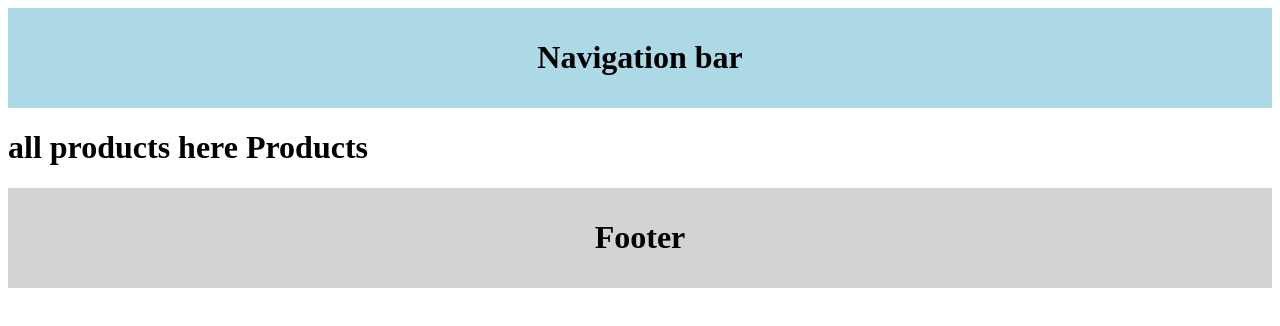
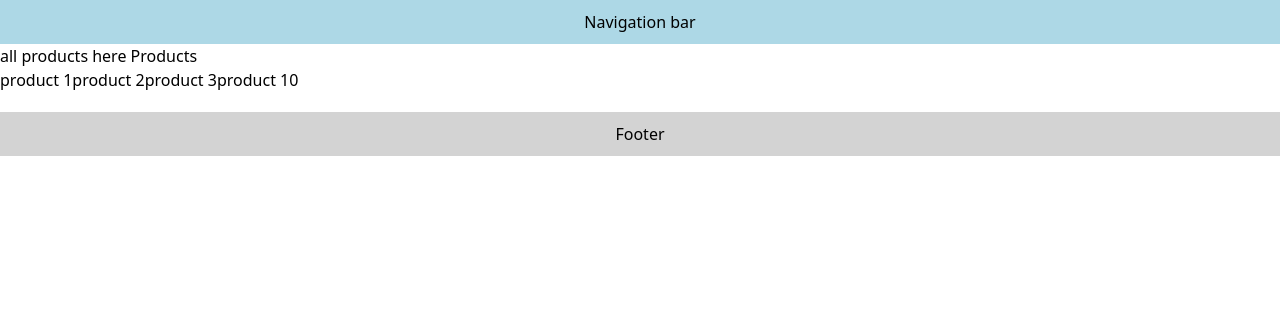
Before and after one commit to IbrahimNourEldeen/Next.js-Tutorial, a Next.js app: page /products in a window 1280 px wide. Shown: the top 326 px of the page. Built offline with nearby package versions, Linux system fonts and the light colour scheme.

Commit message:
Link Component Navigation and active links

```diff
--- a/package.json
+++ b/package.json
@@ -14,13 +14,13 @@
     "react-dom": "19.2.3"
   },
   "devDependencies": {
-    "@tailwindcss/postcss": "^4",
+    "@tailwindcss/postcss": "^4.1.18",
     "@types/node": "^20",
     "@types/react": "^19",
     "@types/react-dom": "^19",
     "eslint": "^9",
     "eslint-config-next": "16.1.2",
-    "tailwindcss": "^4",
+    "tailwindcss": "^4.1.18",
     "typescript": "^5"
   }
 }
--- /dev/null
+++ b/src/app/(auth)/layout.tsx
@@ -0,0 +1,25 @@
+'use client';
+import Link from "next/link";
+import { usePathname } from "next/navigation";
+const navLinks = [
+    { href: '/login', label: 'Login' },
+    { href: '/register', label: 'Register' },
+    { href: '/forgot-password', label: 'Forgot Password' },
+];
+
+
+export default function AuthLayout({ children }: { children: React.ReactNode }) {
+    const pathname = usePathname();
+    return <div>
+        {navLinks.map(link => {
+            const isActive = pathname.startsWith(link.href);
+            return <Link href={link.href} key={link.label}
+            className={isActive ? 'font-bold mr-4' : 'text-gray-500 mr-4'}
+            >
+                {link.label}
+            </Link>
+        })
+        }
+        {children}
+    </div>;
+}
--- a/src/app/blog/page.tsx
+++ b/src/app/blog/page.tsx
@@ -1,4 +1,5 @@
 import { Metadata } from "next";
+import Link from "next/link";
 const metadata: Metadata = {
   title: {
     absolute: 'Blog',
@@ -6,5 +7,8 @@ const metadata: Metadata = {
 };
 export { metadata };
 export default function Blog() {
-  return <h1>blog page</h1>;
+  return <>
+    <Link href='\'>back to home</Link>
+    <h1>blog page</h1>;
+  </>
 }
--- /dev/null
+++ b/src/app/globals.css
@@ -0,0 +1,4 @@
+@import 'tailwindcss';
+@tailwind base;
+@tailwind components;
+@tailwind utilities;
--- a/src/app/layout.tsx
+++ b/src/app/layout.tsx
@@ -1,3 +1,4 @@
+import './globals.css'
 import { Metadata } from "next";
 
 export const metadata:Metadata = {
--- a/src/app/page.tsx
+++ b/src/app/page.tsx
@@ -1,3 +1,10 @@
+import Link from "next/link"
 export default function HomePage() {
-  return <h1>Welcome to the Home Page</h1>;
+  return <>
+  <h1>Welcome to the Home Page</h1>
+  <div>
+    <Link href='/blog'>Blog</Link>
+    <Link href='/products'>Products</Link>
+  </div>
+  </>
 }
--- a/src/app/products/page.tsx
+++ b/src/app/products/page.tsx
@@ -1,3 +1,12 @@
+import Link from "next/link";
+
 export default function Products() {
-    return <h1>all products here Products</h1>;
+    const ID = 10;
+    return <>
+        <h1>all products here Products</h1>
+        <Link href='products/1'>product 1</Link>
+        <Link href='products/2'>product 2</Link>
+        <Link href='products/3'>product 3</Link>
+        <Link href={`products/${ID}`}>product {ID}</Link>
+    </>;
 }
```
Also changed, not shown: src/app/(auth)/(auth-with-layout)/layout.tsx (deleted, +0 -8 lines), src/app/(auth)/login/page.tsx (renamed from src/app/(auth)/(auth-with-layout)/login/page.tsx), src/app/(auth)/register/page.tsx (renamed from src/app/(auth)/(auth-with-layout)/register/page.tsx), src/app/about/layout.tsx (added), 1 other file (tests, documents, lock files or other folders).
